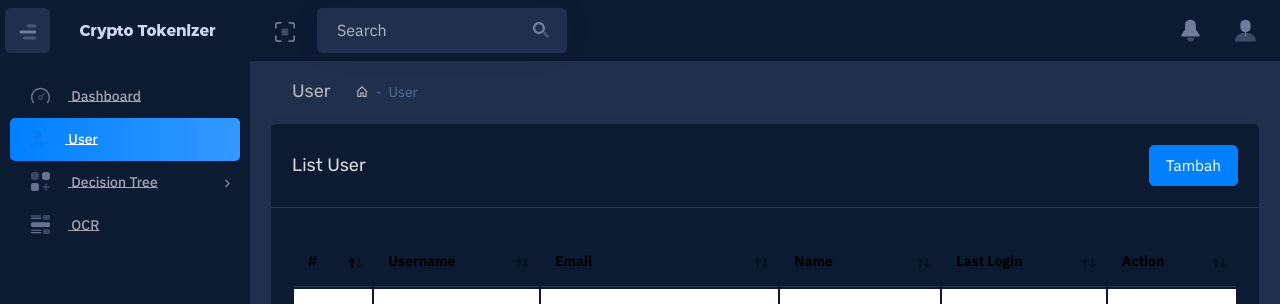
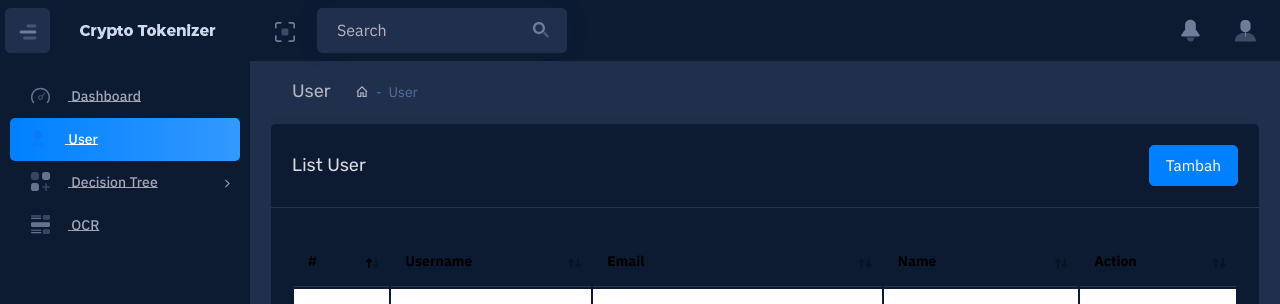
Before and after one commit to ncip48/kavlingapp_django, a Django app: page /panel/user in a window 1280 px wide. Shown: the top 304 px of the page. Run offline with Django 5.2, Linux system fonts and the light colour scheme; the visitor is signed in with stand-in values (Sample User, id 1); data comes from the database, SQL or seed files in the repository; some libraries are stand-ins or nearby versions.

Commit message:
rev: index user

```diff
--- a/templates/backstore/user/index.html
+++ b/templates/backstore/user/index.html
@@ -35,7 +35,6 @@
                     <th>Username</th>
                     <th>Email</th>
                     <th>Name</th>
-                    <th>Last Login</th>
                     <th>Action</th>
                   </tr>
                 </thead>
@@ -48,7 +47,6 @@
                         <td>{{ data.username }}</td>
                         <td>{{ data.email }}</td>
                         <td>{{ data.first_name }} {{ data.last_name }}</td>
-                        <td>{{ data.last_login }}</td>
                         <td class="text-center">
                           <div class="list-icons d-inline-flex">
                             <a href="#" class="list-icons-item me-10 ajax_modal" data-url="{% url 'user_update' data.id %}"><i class="fa fa-pencil"></i></a>
```
